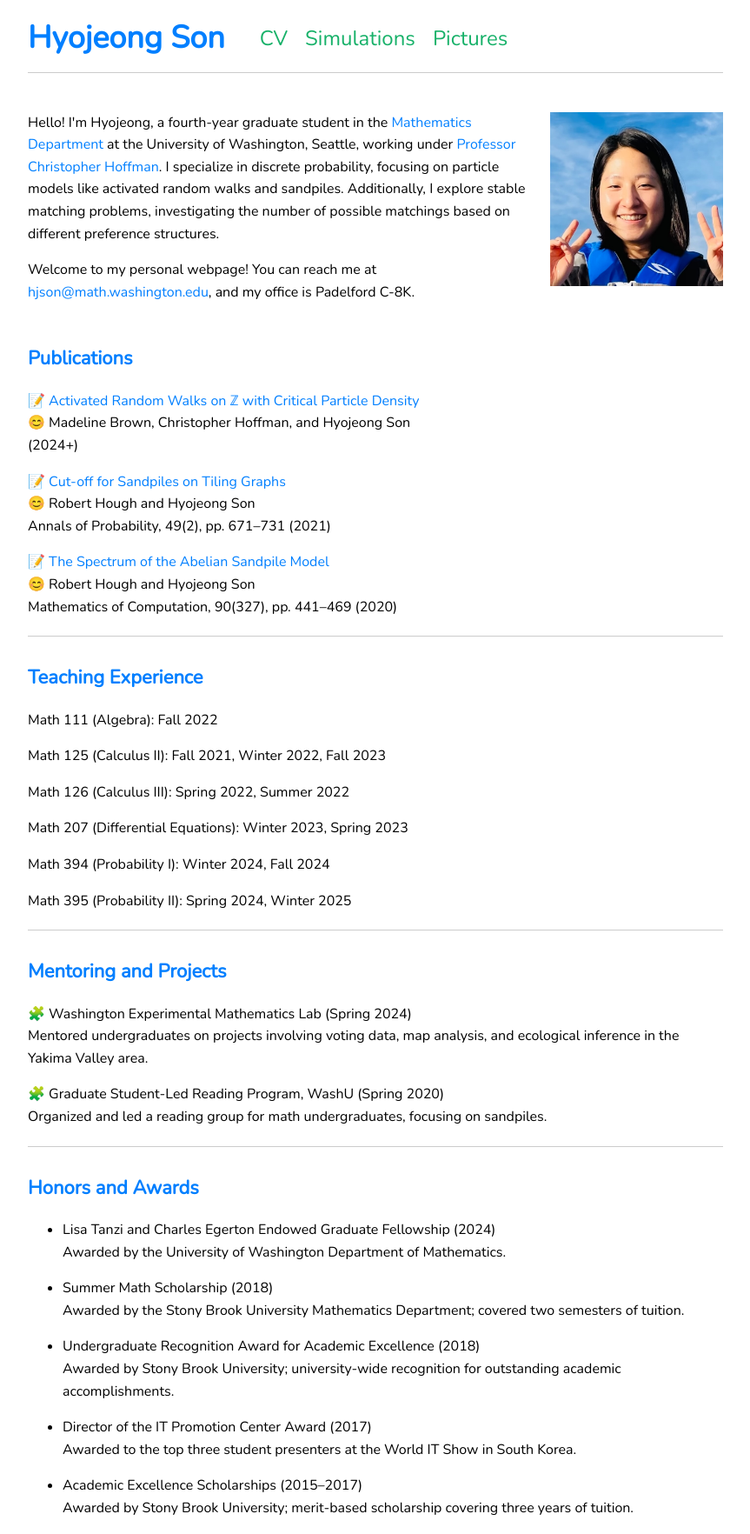
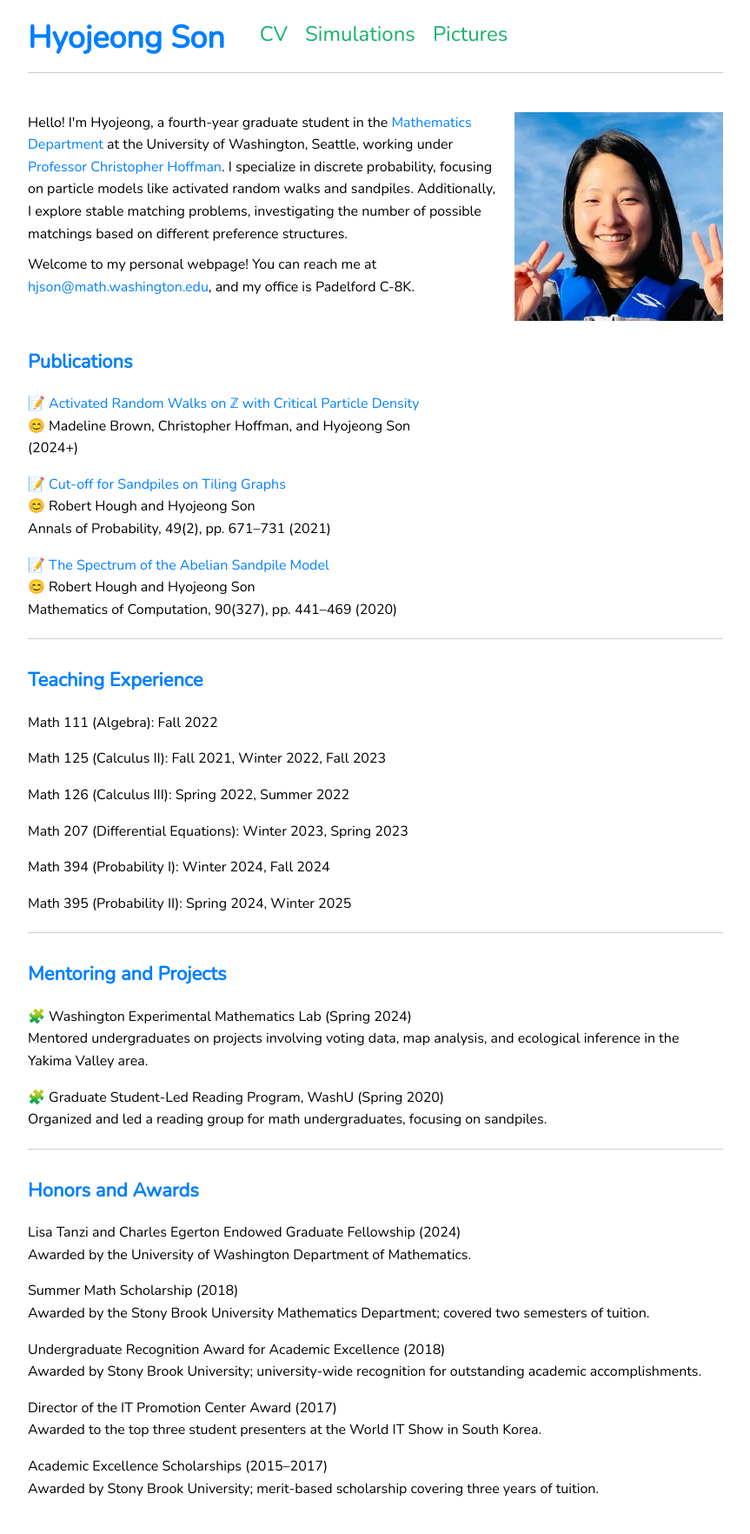
Before and after one commit to hyojeong-son/hyojeong-son.github.io, a Jekyll site: the page built from index.md, in a window 1280 px wide. Shown: the whole page at 87% size, without its empty margins (208-1071 px from the left). Built offline with Jekyll 4.4.1, drawn with Linux system fonts in a browser that asks for light colours; after the commit the page ends 1741 px from its top, so only the background shows below that.

Commit message:
Update style.css

```diff
--- a/assets/css/style.css
+++ b/assets/css/style.css
@@ -11,7 +11,7 @@ body {
 }
 
 .container {
-  width: 85%; /* Adjusted width for wider margins */
+  width: 80%; /* Adjusted width for wider margins */
   max-width: 800px; /* Adjusted max-width */
   margin: auto;
   overflow: hidden;
@@ -77,15 +77,22 @@ hr {
   margin-top: 30px;
 }
 
-.intro p {
-  font-size: 16px; /* Adjusted font size to match authors' names */
+.intro-text {
   flex: 1;
+}
+
+.intro-text p {
+  font-size: 16px; /* Adjusted font size */
   margin-top: 0; /* Remove default margin-top */
 }
 
+.intro-text p + p {
+  margin-top: 10px; /* Space between intro paragraphs */
+}
+
 .intro img {
-  width: 200px;
-  height: 200px;
+  width: 240px; /* Increased size by 1.2 times */
+  height: 240px;
   object-fit: cover;
   margin-left: 20px;
 }
@@ -98,16 +105,11 @@ main h2 {
   font-weight: bold; /* Bold section titles */
 }
 
-main h3 {
-  font-size: 20px;
-  margin-top: 20px;
-}
-
 main p,
-main li,
-main div {
+main li {
   font-size: 16px; /* Standard font size for content */
   font-weight: normal; /* Ensure normal font weight */
+  margin-bottom: 10px;
 }
 
 main a {
@@ -119,21 +121,13 @@ main a:hover {
   text-decoration: underline;
 }
 
-/* Adjust spacing between items */
-.publication-item,
-.award-item,
-.mentoring-item,
-.awards-list li {
-  margin-bottom: 8px; /* Reduced spacing between items */
+ul {
+  list-style: none;
+  padding-left: 0;
 }
 
-.awards-list li {
-  margin-bottom: 12px; /* 80% of previous spacing */
-}
-
-ul.awards-list {
-  list-style: disc;
-  padding-left: 20px;
+ul li {
+  margin-bottom: 10px;
 }
 
 /* Responsive Design */
```
